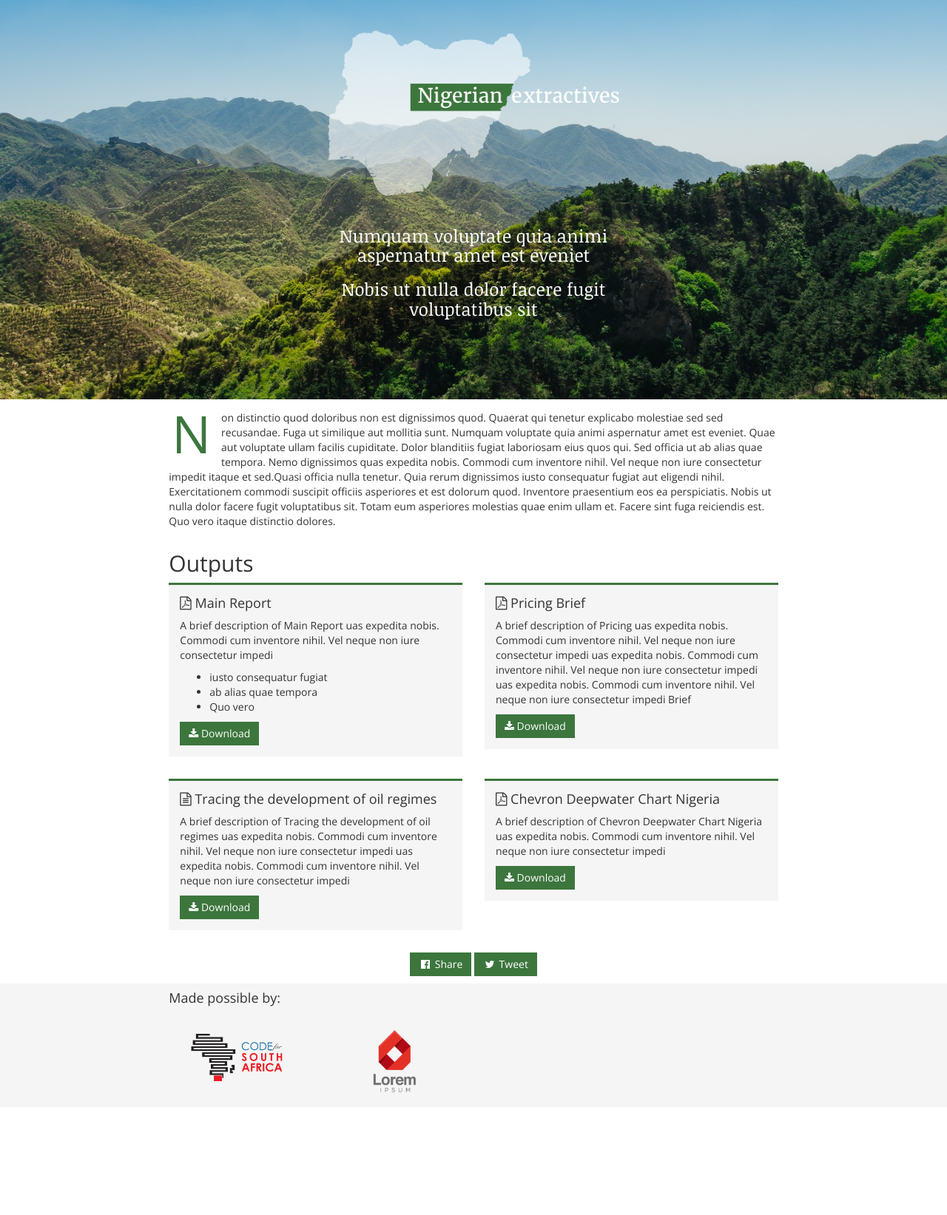
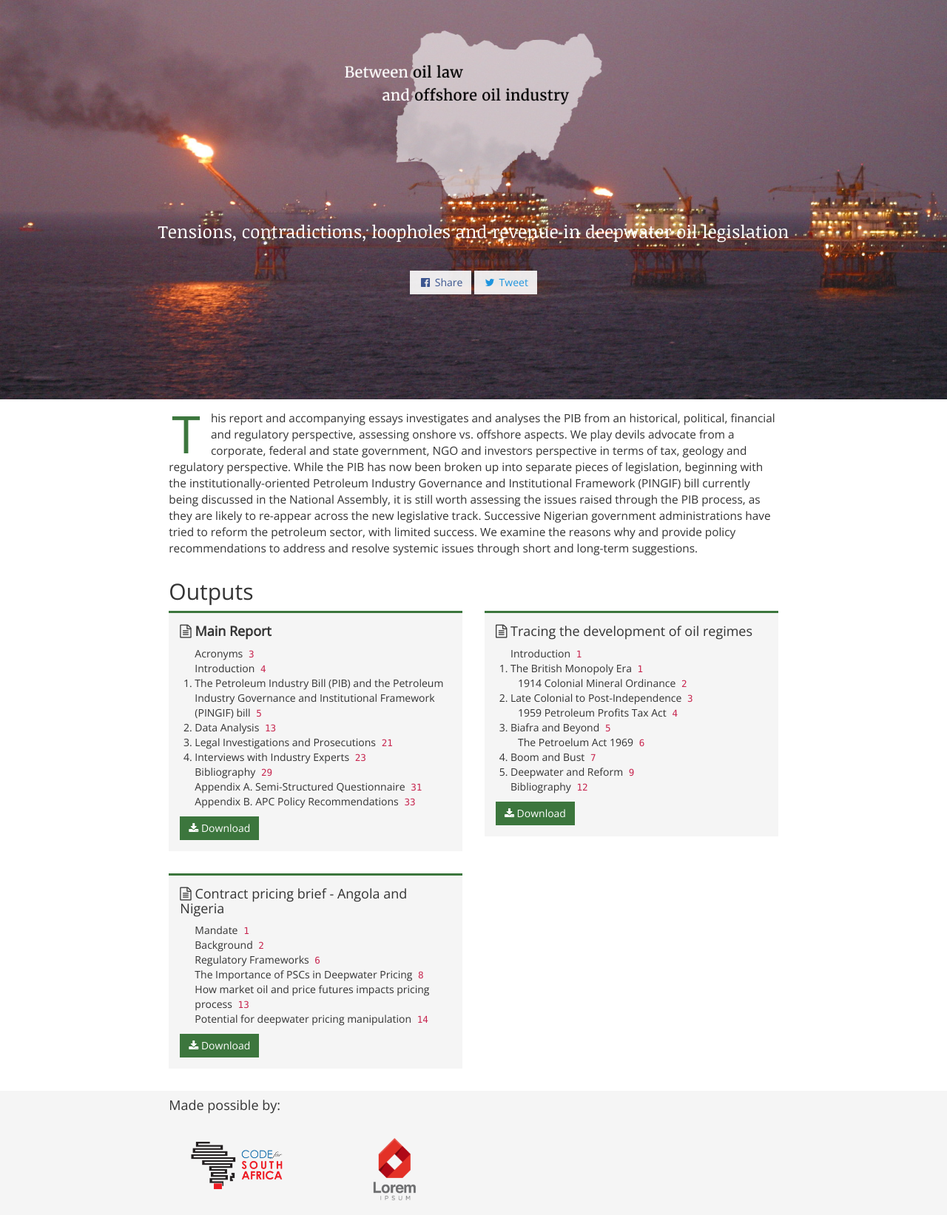
Before and after one commit to Code4SA/extractives, a Jekyll site: the page built from index.html, in a window 1280 px wide. Shown: the whole page at 74% size. Built offline with Jekyll 4.4.1, drawn with Linux system fonts in a browser that asks for light colours; nearby versions of some CDN libraries; before the commit the page ends 1497 px from its top, so only the background shows below that.

Commit message:
feedback changes

```diff
--- a/_config.yml
+++ b/_config.yml
@@ -6,9 +6,7 @@
 url: "http://www.code4sa.org/extractives/"
 
 # OPEN GRAPH
-## OG Description must be 125 characters or less
-og_description: Nigerian extractives.
-twitter_username: "@nigerianextractives"
+og_description: Tensions, contradictions, loopholes and revenue in deepwater oil legislation.
 
 # BUILD SETTINGS
 permalink: /:categories/:year-:month-:day/:title.htm
--- a/_includes/head.html
+++ b/_includes/head.html
@@ -2,26 +2,24 @@
     <meta charset="utf-8">
     <meta http-equiv="X-UA-Compatible" content="IE=edge">
     <meta name="viewport" content="width=device-width, initial-scale=1">
-    <meta name="description" content="Nigerian Extractives">
+    <meta name="description" content="Between oil law and offshore oil industry">
 
     <!-- OPEN-GRAPH -->
-    <meta property="og:title" content="Nigerian Extractives title" />
+    <meta property="og:title" content="Between oil law and offshore oil industry" />
     <meta property="og:type" content="website" />
     <meta property="og:url" content="http://code4sa.org/extractives" />
     <meta property="og:image" content="{{ 'img/header.jpg' | prepend: site.url }}">
     <meta property="og:locale" content="en_GB" />
-    <meta property="og:description" content="Nigerian Extractives description" />
-    <meta property="og:site_name" content="Nigerian Extractives site name" />
+    <meta property="og:description" content="Tensions, contradictions, loopholes and revenue in deepwater oil legislation" />
+    <meta property="og:site_name" content="Code for South Africa" />
     <meta name="twitter:card" content="summary_large_image" />
-    <meta name="twitter:site" content="{{ site.twitter_username }}" />
-    <meta name="twitter:creator" content="{{ site.twitter_username }}" />
-    <meta name="twitter:title" content="Nigerian Extractives title">
-    <meta name="twitter:description" content="Nigerian Extractives description">
+    <meta name="twitter:title" content="Between oil law and offshore oil industry">
+    <meta name="twitter:description" content="Tensions, contradictions, loopholes and revenue in deepwater oil legislation">
     <meta name="twitter:url" content="http://code4sa.org/extractives" />
     <meta name="twitter:image" content="{{ 'img/header.jpg' | prepend: site.url }}">
 
     <link href="favicon.ico" rel="shortcut icon" />
-    <title>Nigerian Extractives title</title>
+    <title>Between oil law and offshore oil industry</title>
 
     <!-- FONTS -->
     <link href="https://maxcdn.bootstrapcdn.com/font-awesome/4.5.0/css/font-awesome.min.css" rel="stylesheet">
--- a/_includes/header.html
+++ b/_includes/header.html
@@ -5,9 +5,13 @@
         </div>
     </div>
     <div class="row title-row hidden-xs hidden-sm">
-        <div class="col-lg-4 col-lg-offset-4 col-md-6 col-md-offset-3 col-sm-10 col-sm-offset-1 col-well">
-            <h3 class="title">Numquam voluptate quia animi aspernatur amet est eveniet</h3>
-            <h3 class="title">Nobis ut nulla dolor facere fugit voluptatibus sit</h3>
+        <div class="col-lg-10 col-lg-offset-1 col-md-10 col-md-offset-1 col-well">
+            <h3 class="title">Tensions, contradictions, loopholes and revenue in deepwater oil legislation</h3>
+            <p class="social-buttons-large">
+                <a target="_blank" class="btn btn-facebook" href="http://www.facebook.com/sharer/sharer.php?u=http://www.code4sa.org/extractives"><i class="fa fa-fw fa-facebook-official" aria-hidden="true"></i> Share</a> <a class="btn btn-twitter" target="_blank" href="https://twitter.com/intent/tweet?text=www.code4sa.org/extractives"><i class="fa fa-fw fa-twitter" aria-hidden="true"></i> Tweet</a>
+            </p>
         </div>
     </div>
 </div>
+
+<!-- header image in public domain: https://commons.wikimedia.org/wiki/File:An_oil_rig_offshore_Vungtau.jpg -->
--- a/css/style.css
+++ b/css/style.css
@@ -6,7 +6,7 @@ body {
 }
 
 #header-image {
-    background: #000 url(../img/header.jpg) center center;
+    background: #000 url(../img/header.jpg) center right;
     background-size: cover;
     width: 100%;
     height: 60vh;
@@ -16,6 +16,7 @@ body {
 .title {
 	font-family: 'Noticia Text', serif;
 	text-align: center;
+	margin-top: 10px;
 }
 
 title-row {
@@ -65,6 +66,7 @@ footer {
 
 .description-text {
 	margin-top: 15px;
+	font-size: 1.1em
 }
 
 p.dropcap:first-letter {
@@ -86,6 +88,50 @@ p.dropcap:first-letter {
     border-radius: 0px;
 }
 
+.btn-facebook {
+	background-color: #fff;
+	color: #3b5998;
+	border: 0 solid #3b5998;
+	border-radius: 0;
+	opacity: 0.9;
+}
+
+.btn-facebook:hover, .btn-facebook:focus {
+	background-color: #3b5998;
+	color: #fff;
+	border-radius: 0;
+	opacity: 1;
+}
+
+.btn-twitter {
+	background-color: #fff;
+	color: #1da1f2;
+	border: 0 solid #1da1f2;
+	border-radius: 0;
+	opacity: 0.9;
+}
+
+.btn-twitter:hover, .btn-twitter:focus {
+	background-color: #1da1f2;
+	color: #fff;
+	border-radius: 0;
+	opacity: 1;
+}
+
+.social-buttons-large {
+	text-align: center;
+	margin-top: 40px;
+}
+
+.social-buttons-small {
+	text-align: center;
+	padding-top: 10px;
+}
+
+.btn-share-small, .btn-share-small:focus, .btn-share-small:focus {
+	border-width: 1px;
+}
+
 .btn:focus {
 	color: #fff;
 }
@@ -103,3 +149,20 @@ p.dropcap:first-letter {
 		padding: 5px;
 	}
 }
+
+code {
+	background-color: #f5f5f5;
+}
+
+ol {
+	margin-bottom: 0;
+	padding-left: 20px;
+}
+
+.no-chapter {
+	padding-left: 20px;
+}
+
+.sub-chapter {
+	padding-left: 30px;
+}
--- a/index.html
+++ b/index.html
@@ -2,15 +2,19 @@
 layout: default
 ---
 <div class="row title-row hidden-lg hidden-md">
-    <div class="col-lg-8 col-lg-offset-2 col-md-10 col-md-offset-1">
-        <h3 class="title">Numquam voluptate quia animi aspernatur amet est eveniet</h3>
-        <h3 class="title">Nobis ut nulla dolor facere fugit voluptatibus sit</h3>
+    <div class="col-lg-10 col-lg-offset-1 col-md-10 col-md-offset-1">
+        <p class="social-buttons-small">
+            <a target="_blank" class="btn btn-facebook btn-share-small" href="http://www.facebook.com/sharer/sharer.php?u=http://www.code4sa.org/extractives"><i class="fa fa-fw fa-facebook-official" aria-hidden="true"></i> Share</a> <a target="_blank" class="btn btn-twitter btn-share-small" href="https://twitter.com/intent/tweet?text=www.code4sa.org/extractives"><i class="fa fa-fw fa-twitter" aria-hidden="true"></i> Tweet</a>
+        </p>
+        <h3 class="title">Tensions, contradictions, loopholes and revenue in deepwater oil legislation</h3>
     </div>
 </div>
 
 <div class="row">
 	<div class="col-lg-8 col-lg-offset-2 col-md-10 col-md-offset-1">
-		<p class="dropcap description-text">Non distinctio quod doloribus non est dignissimos quod. Quaerat qui tenetur explicabo molestiae sed sed recusandae. Fuga ut similique aut mollitia sunt. Numquam voluptate quia animi aspernatur amet est eveniet. Quae aut voluptate ullam facilis cupiditate. Dolor blanditiis fugiat laboriosam eius quos qui. Sed officia ut ab alias quae tempora. Nemo dignissimos quas expedita nobis. Commodi cum inventore nihil. Vel neque non iure consectetur impedit itaque et sed.Quasi officia nulla tenetur. Quia rerum dignissimos iusto consequatur fugiat aut eligendi nihil. Exercitationem commodi suscipit officiis asperiores et est dolorum quod. Inventore praesentium eos ea perspiciatis. Nobis ut nulla dolor facere fugit voluptatibus sit. Totam eum asperiores molestias quae enim ullam et. Facere sint fuga reiciendis est. Quo vero itaque distinctio dolores.</p>
+		<p class="dropcap description-text">
+			This report and accompanying essays investigates and analyses the PIB from an historical, political, financial and regulatory perspective, assessing onshore vs. offshore aspects. We play devils advocate from a corporate, federal and state government, NGO and investors perspective in terms of tax, geology and regulatory perspective. While the PIB has now been broken up into separate pieces of legislation, beginning with the institutionally-oriented Petroleum Industry Governance and Institutional Framework (PINGIF) bill currently being discussed in the National Assembly, it is still worth assessing the issues raised through the PIB process, as they are likely to re-appear across the new legislative track. Successive Nigerian government administrations have tried to reform the petroleum sector, with limited success. We examine the reasons why and provide policy recommendations to address and resolve systemic issues through short and long-term suggestions.
+		</p>
 	</div>
 </div>
 
@@ -23,43 +27,60 @@ layout: default
 <div class="row">
 	<div class="col-lg-4 col-lg-offset-2 col-md-5 col-md-offset-1 col-well">
 	    <div class="well">
-	        <h4><i class="fa fa-file-pdf-o" aria-hidden="true"></i> Main Report</h4>
-	        <p>A brief description of Main Report uas expedita nobis. Commodi cum inventore nihil. Vel neque non iure consectetur impedi</p>
-	        <ul>
-	        	<li>iusto consequatur fugiat</li>
-	        	<li>ab alias quae tempora</li>
-	        	<li>Quo vero</li>
-	        </ul>
+	        <h4><i class="fa fa-file-text-o" aria-hidden="true"></i> <b>Main Report</b></h4>
+	        <div class="no-chapter">Acronyms <code>3</code></div>
+	        <div class="no-chapter">Introduction <code>4</code></div>
+	        <ol>
+	        	<li>The Petroleum Industry Bill (PIB) and the Petroleum Industry Governance and Institutional Framework (PINGIF) bill <code>5</code></li>
+	        	<li>Data Analysis <code>13</code></li>
+	        	<li>Legal Investigations and Prosecutions <code>21</code></li>
+	        	<li>Interviews with Industry Experts <code>23</code></li>
+	        </ol>
+        	<div class="no-chapter">Bibliography <code>29</code></div>
+        	<div class="no-chapter">Appendix A. Semi-Structured Questionnaire <code>31</code></div>
+        	<div class="no-chapter" style="margin-bottom:10px">Appendix B. APC Policy Recommendations <code>33</code></div>
 	        <a class="btn btn-extractives" target="_blank" href="outputs/Main Report.pdf"><i class="fa fa-download" aria-hidden="true"></i> Download</a>
 	    </div>
 	</div>
 	<div class="col-lg-4 col-md-5 col-well">
 	    <div class="well">
-	        <h4><i class="fa fa-file-pdf-o" aria-hidden="true"></i> Pricing Brief</h4>
-	        <p>A brief description of Pricing  uas expedita nobis. Commodi cum inventore nihil. Vel neque non iure consectetur impedi uas expedita nobis. Commodi cum inventore nihil. Vel neque non iure consectetur impedi uas expedita nobis. Commodi cum inventore nihil. Vel neque non iure consectetur impedi Brief</p>
+	        <h4><i class="fa fa-file-text-o" aria-hidden="true"></i> Tracing the development of oil regimes</h4>
+	        <div class="no-chapter">Introduction <code>1</code></div>
+	        <ol>
+	        	<li>The British Monopoly Era <code>1</code></li>
+	        </ol>
+	        <div class="sub-chapter">1914 Colonial Mineral Ordinance <code>2</code></div>
+	        <ol start="2">
+	        	<li>Late Colonial to Post-Independence <code>3</code></li>
+	        </ol>
+	        <div class="sub-chapter">1959 Petroleum Profits Tax Act <code>4</code></div>
+	        <ol start="3">
+	        	<li>Biafra and Beyond <code>5</code></li>
+	        </ol>
+	        <div class="sub-chapter">The Petroelum Act 1969 <code>6</code></div>
+	        <ol start="4">
+	        	<li>Boom and Bust <code>7</code></li>
+	        	<li>Deepwater and Reform <code>9</code></li>
+	        </ol>
+        	<div class="no-chapter" style="margin-bottom:10px">Bibliography <code>12</code></div>
+	        <a class="btn btn-extractives" target="_blank" href="outputs/Tracing the development of oil regimes.pdf"><i class="fa fa-download" aria-hidden="true"></i> Download</a>
+	    </div>
+	</div>
+</div>
+
+<div class="row">
+	<div class="col-lg-4 col-lg-offset-2 col-md-5 col-md-offset-1 col-well">
+	    <div class="well">
+	        <h4><i class="fa fa-file-text-o" aria-hidden="true"></i> Contract pricing brief - Angola and Nigeria</h4>
+		        <ul class="list-unstyled no-chapter">
+		        	<li>Mandate <code>1</code></li>
+		        	<li>Background <code>2</code></li>
+		        	<li>Regulatory Frameworks <code>6</code></li>
+		        	<li>The Importance of PSCs in Deepwater Pricing <code>8</code></li>
+		        	<li>How market oil and price futures impacts pricing process <code>13</code></li>
+		        	<li>Potential for deepwater pricing manipulation <code>14</code></li>
+		        </ul>
 	        <a class="btn btn-extractives" target="_blank" href="outputs/Pricing Brief.pdf"><i class="fa fa-download" aria-hidden="true"></i> Download</a>
 	    </div>
 	</div>
 </div>
-<div class="row">
-	<div class="col-lg-4 col-lg-offset-2 col-md-5 col-md-offset-1 col-well">
-	    <div class="well">
-	        <h4><i class="fa fa-file-text-o" aria-hidden="true"></i> Tracing the development of oil regimes</h4>
-	        <p>A brief description of Tracing the development of oil regimes uas expedita nobis. Commodi cum inventore nihil. Vel neque non iure consectetur impedi uas expedita nobis. Commodi cum inventore nihil. Vel neque non iure consectetur impedi</p>
-	        <a class="btn btn-extractives" target="_blank" href="outputs/Tracing the development of oil regimes.docx"><i class="fa fa-download" aria-hidden="true"></i> Download</a>
-	    </div>
-	</div>
-    <div class="col-lg-4 col-md-5 col-well">
-        <div class="well">
-            <h4><i class="fa fa-file-pdf-o" aria-hidden="true"></i> Chevron Deepwater Chart Nigeria</h4>
-            <p>A brief description of Chevron Deepwater Chart Nigeria uas expedita nobis. Commodi cum inventore nihil. Vel neque non iure consectetur impedi</p>
-            <a class="btn btn-extractives" target="_blank" href="outputs/Chevron Deepwater Chart Nigeria.pdf"><i class="fa fa-download" aria-hidden="true"></i> Download</a>
-        </div>
-    </div>
-</div>
-
-<div class="row">
-	<div class="col-lg-8 col-lg-offset-2 col-md-10 col-md-offset-1">
-		<p style="text-align:center"><a class="btn btn-extractives" href=""><i class="fa fa-fw fa-facebook-official" aria-hidden="true"></i> Share</a> <a class="btn btn-extractives" href=""><i class="fa fa-fw fa-twitter" aria-hidden="true"></i> Tweet</a></p>
-	</div>
-</div>
```
Also changed, not shown: img/header.jpg, img/logo.svg, img/nigeria.png, 2 other files.
